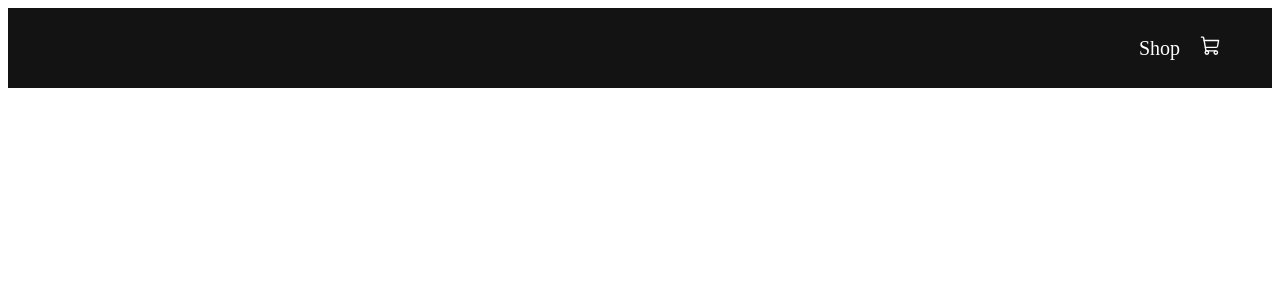
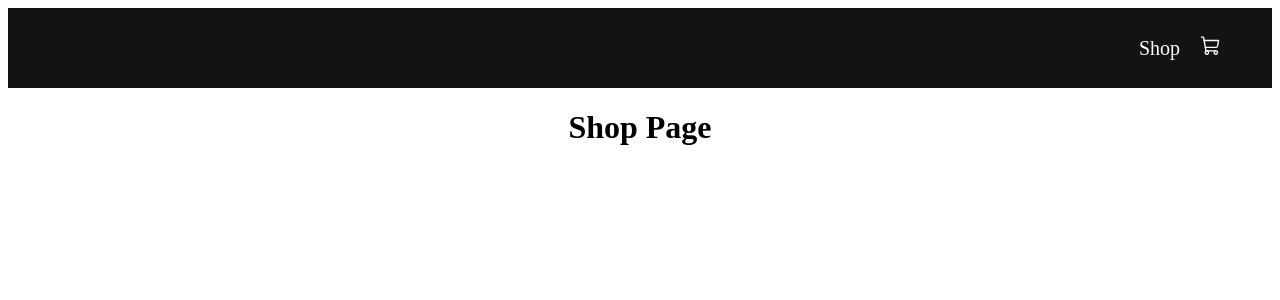
Before and after one commit to VarunRaj004/Ecommerce_Web, a React (Create React App) app in the folder ecommerce/: page / in a window 1280 px wide. Shown: the top 300 px of the page. Built offline with nearby package versions, Linux system fonts and the light colour scheme.

Commit message:
Shop and Cart Created

```diff
--- a/ecommerce/src/App.js
+++ b/ecommerce/src/App.js
@@ -1,6 +1,8 @@
 import './App.css';
 import {BrowserRouter as Router , Routes, Route} from 'react-router-dom'
 import { Navbar } from './components/navbar';
+import { Shop } from './pages/shop/shop';
+import {Cart} from './pages/cart/cart';
 
 function App() {
   return (
@@ -8,8 +10,8 @@
       <Router>
         <Navbar />
         <Routes>
-          <Route path="/" />
-          <Route path="/cart" />
+          <Route path="/" element ={<Shop />} />
+          <Route path="/cart" element={<Cart />}/>
         </Routes>
       </Router>
 
--- /dev/null
+++ b/ecommerce/src/pages/cart/cart.js
@@ -0,0 +1,10 @@
+import React from 'react';
+
+export const Cart = () => {
+    return (
+        <div className = "cart">
+            Cart
+        </div>
+    );
+
+}
--- /dev/null
+++ b/ecommerce/src/pages/shop/shop.js
@@ -0,0 +1,10 @@
+import React from 'react';
+
+export const Shop = () => {
+    return (
+        <div className = "shop">
+            <h1>Shop Page</h1>
+         </div>
+
+    )
+}
```
